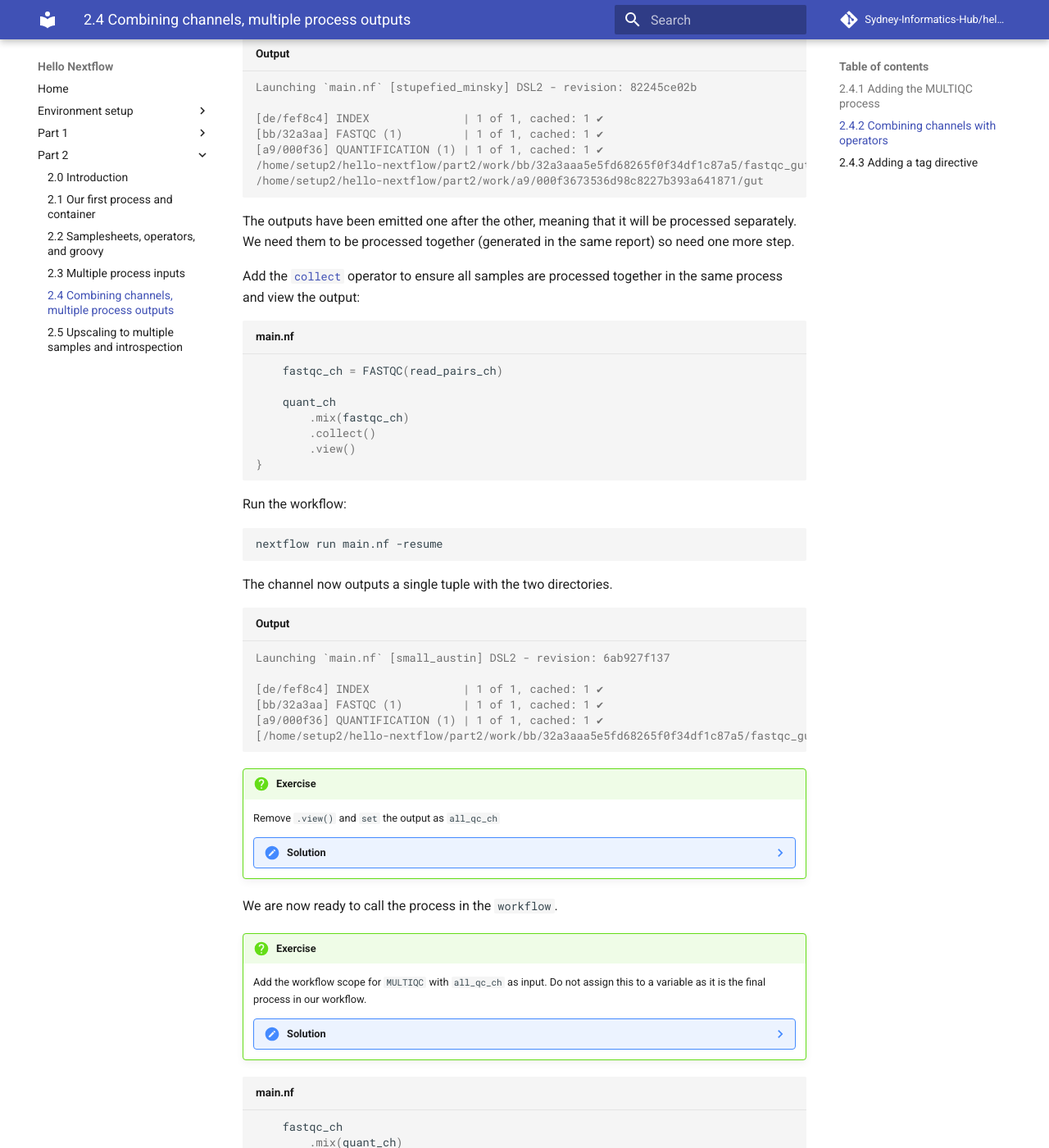
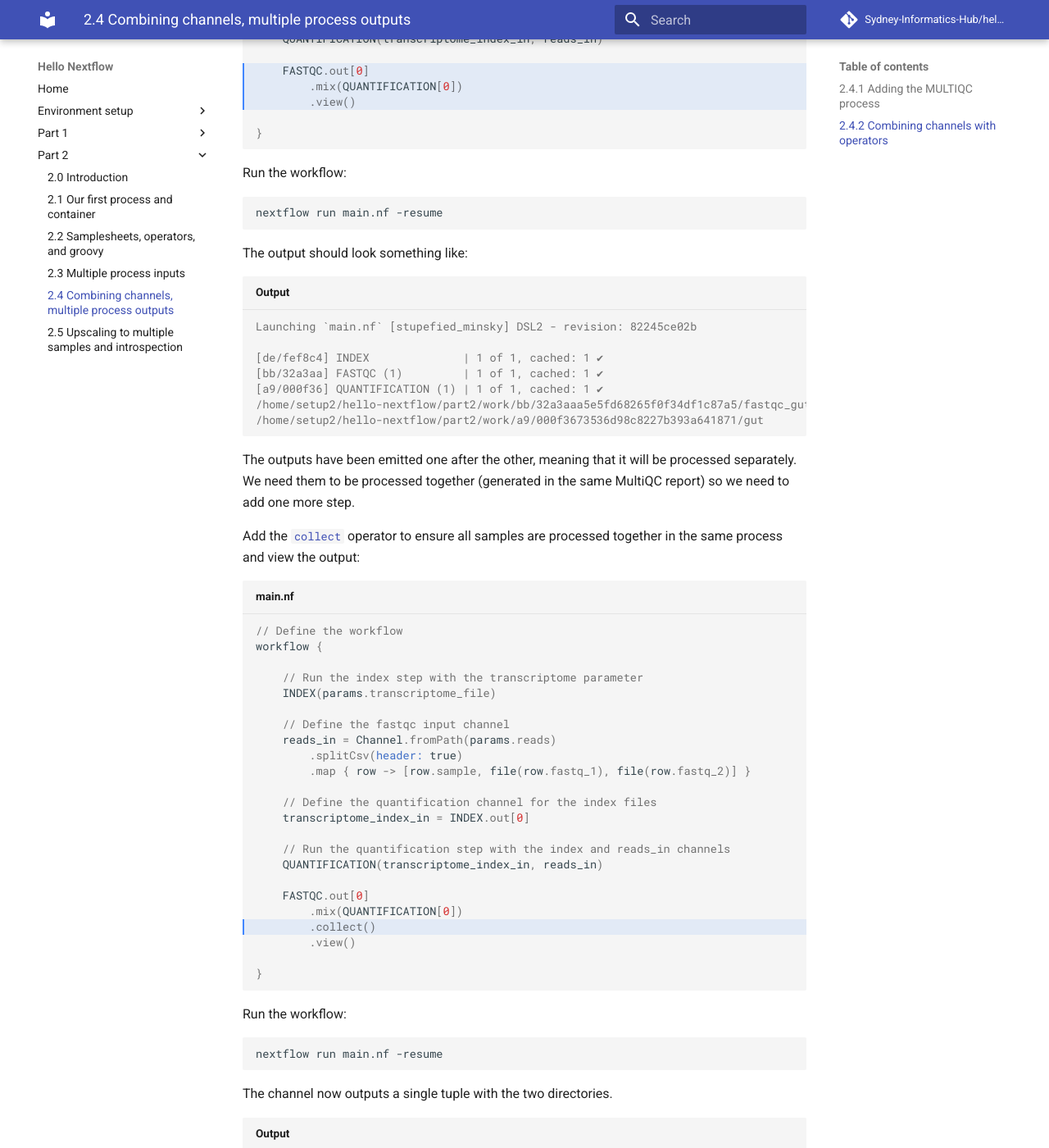
Before and after one commit to Sydney-Informatics-Hub/hello-nextflow, an MkDocs documentation site: the page built from docs/part2/04_multiqc.md, in a window 1280 px wide and 1400 px high, scrolled down 3683 px. Shown: the whole window at 82% size. Built offline with MkDocs 1.6.1 and Material for MkDocs 9.7.7, drawn with Linux system fonts in a browser that asks for light colours; comment, search, counter and statistics services are not loaded; some of the changed text lies outside the part shown.

Commit message:
Update 2.4-5 with new channel structure
- Move tags section from 2.4 to 2.5

````diff
--- a/docs/part2/04_multiqc.md
+++ b/docs/part2/04_multiqc.md
@@ -39,12 +39,16 @@ files generated by the `FASTQC` and `QUANTIFICATION` processes.
 ## 2.4.1 Adding the `MULTIQC` process
 
 We will implement MultiQC based off the pipeline
+
+Add the following MULTIQC process definition after the `QUANTIFICATION` process.
+The `script` and `input` follow the MultiQC
 [integration recommendations](https://multiqc.info/docs/usage/pipelines/#nextflow).
-
-Add the following process definition with the `script` and `input` provided:
 
 ```groovy title="main.nf"
 process MULTIQC {
+
+  container "quay.io/biocontainers/multiqc:1.19--pyhdfd78af_0"
+  publishDir params.outdir, mode: 'copy'
 
   input:
   path "*"
@@ -81,7 +85,7 @@ channel as input to `MULTIQC`.
     cause downstream processes prematurely, even if the directory is empty or
     incomplete. (In this case, MultiQC might miss some inputs)
 
-    Use **channels* to pass data between processes. Channels enable Nextflow
+    Use **channels** to pass data between processes. Channels enable Nextflow
     to track outputs and ensure that downstream processes only run when all
     required data is ready, maintaining proper worfklow control.
 
@@ -90,37 +94,15 @@ More on this in the next section.
 > Use work directory to explore outputs of a process. How do we know what
 outputs of QUANTIFICATION we're trying to capture?
 
-!!! question "Exercise"
+Next, add the `output` definition.
 
-    Add the `output` definition, using the information on the bash script above.
+> Explain why these files are ouput - will be clear with diagram
 
-    ??? note "Solution"
-
-        ```groovy title="main.nf"
-        process MULTIQC {
-          [ directives ]
-
-          input:
-          path "*"
-
-          output:
-          path "multiqc_report.html"
-          path "multiqc_data"
-
-          script:
-          """
-          multiqc .
-          """
-        }
-        ```
-
-Add the directives:
-
-```groovy
+```groovy title="main.nf" hl_lines="10-11"
 process MULTIQC {
 
   container "quay.io/biocontainers/multiqc:1.19--pyhdfd78af_0"
-  publishDir "results", mode: 'copy'
+  publishDir params.outdir, mode: 'copy'
 
   input:
   path "*"
@@ -158,13 +140,28 @@ In the workflow scope, use the
 [`mix`](https://www.nextflow.io/docs/latest/operator.html#mix) operator to
 emit the contents of `fastqc_ch` and `quant_ch` in a single channel. View it:
 
-```groovy title="main.nf"
-    fastqc_ch = FASTQC(read_pairs_ch)
-    quant_ch = QUANTIFICATION(index_ch, read_pairs_ch)
+```groovy title="main.nf" hl_lines="18-20"
+// Define the workflow
+workflow {
 
-    fastqc_ch
-        .mix(quant_ch)
+    // Run the index step with the transcriptome parameter
+    INDEX(params.transcriptome_file)
+
+    // Define the fastqc input channel
+    reads_in = Channel.fromPath(params.reads)
+        .splitCsv(header: true)
+        .map { row -> [row.sample, file(row.fastq_1), file(row.fastq_2)] }
+
+    // Define the quantification channel for the index files
+    transcriptome_index_in = INDEX.out[0]
+
+    // Run the quantification step with the index and reads_in channels
+    QUANTIFICATION(transcriptome_index_in, reads_in)
+
+    FASTQC.out[0]
+        .mix(QUANTIFICATION[0])
         .view()
+
 }
 ```
 
@@ -188,19 +185,35 @@ Launching `main.nf` [stupefied_minsky] DSL2 - revision: 82245ce02b
 
 The outputs have been emitted one after the other, meaning that it will be
 processed separately. We need them to be processed together (generated in the
-same report) so need one more step.
+same MultiQC report) so we need to add one more step.
 
 Add the [`collect`](https://www.nextflow.io/docs/latest/operator.html#collect)
 operator to ensure all samples are processed together in the same
 process and view the output:
 
-```groovy title="main.nf"
-    fastqc_ch = FASTQC(read_pairs_ch)
+```groovy title="main.nf" hl_lines="20"
+// Define the workflow
+workflow {
 
-    quant_ch
-        .mix(fastqc_ch)
+    // Run the index step with the transcriptome parameter
+    INDEX(params.transcriptome_file)
+
+    // Define the fastqc input channel
+    reads_in = Channel.fromPath(params.reads)
+        .splitCsv(header: true)
+        .map { row -> [row.sample, file(row.fastq_1), file(row.fastq_2)] }
+
+    // Define the quantification channel for the index files
+    transcriptome_index_in = INDEX.out[0]
+
+    // Run the quantification step with the index and reads_in channels
+    QUANTIFICATION(transcriptome_index_in, reads_in)
+
+    FASTQC.out[0]
+        .mix(QUANTIFICATION[0])
         .collect()
         .view()
+
 }
 ```
 
@@ -224,36 +237,54 @@ Launching `main.nf` [small_austin] DSL2 - revision: 6ab927f137
 
 !!! question "Exercise"
 
-    Remove `.view()` and `set` the output as `all_qc_ch`
+    Now that we have a channel that emits the correct data, remove `.view()`
+    and assign the channel to a variable called `multiqc_in`.
 
     ??? note "Solution"
 
-        ```groovy title="main.nf"
-            quant_ch
-                .mix(fastqc_ch)
+        ```groovy title="main.nf" hl_lines="7 8 11"
+            // Define the quantification channel for the index files
+            transcriptome_index_in = INDEX.out[0]
+
+            // Run the quantification step with the index and reads_in channels
+            QUANTIFICATION(transcriptome_index_in, reads_in)
+
+            // Define the multiqc input channel
+            multiqc_in = FASTQC.out[0]
+                .mix(QUANTIFICATION[0])
                 .collect()
-                .set { all_qc_ch }
+
         }
         ```
 
-We are now ready to call the process in the `workflow`.
+We are now ready to call the `MULTIQC` process in the `workflow`.
 
 !!! question "Exercise"
 
-    Add the workflow scope for `MULTIQC` with `all_qc_ch` as input. Do not
-    assign this to a variable as it is the final process in our workflow.
+    Add the `MULTIQC` process in the workflow scope with `multiqc_in` as input.
 
     ??? note "Solution"
 
-```groovy title="main.nf"
-    fastqc_ch
-        .mix(quant_ch)
-        .collect()
-        .set { all_qc_ch }
+        ```groovy title="main.nf" hl_lines="12-17"
+            // Define the quantification channel for the index files
+            transcriptome_index_in = INDEX.out[0]
 
-    MULTIQC(all_qc_ch)
-}
-```
+            // Run the quantification step with the index and reads_in channels
+            QUANTIFICATION(transcriptome_index_in, reads_in)
+
+            // Define the multiqc input channel
+            multiqc_in = FASTQC.out[0]
+                .mix(QUANTIFICATION[0])
+                .collect()
+
+            /*
+             * Generate the analysis report with the outputs
+             * from FASTQC and QUANTIFICATION
+             */
+             MULTIQC(multiqc_in)
+
+        }
+        ```
 
 Run the workflow:
 
@@ -275,61 +306,6 @@ Launching `main.nf` [hopeful_swanson] DSL2 - revision: a4304bbe73
 
 You have a working pipeline for a single paired-end sample!
 
-## 2.4.3 Adding a `tag` directive
-
-> Probably move to final lesson
-
-Now that we have an end-to-end workflow, we will add things to help understand
-what is being executed. These will be particularly useful when we run more
-samples later.
-
-Add the following tag directives to your `FASTQC` and `QUANTIFICATION`
-processes:
-
-```groovy title="main.nf"
-process FASTQC {
-
-    tag "fastqc on ${sample_id}"
-    container "quay.io/biocontainers/fastqc:0.12.1--hdfd78af_0"
-    publishDir params.outdir, mode: 'copy'
-
-```
-
-```groovy title="main.nf"
-process QUANTIFICATION {
-
-    tag "salmon on ${sample_id}"
-    container "quay.io/biocontainers/salmon:1.10.1--h7e5ed60_0"
-    publishDir params.", mode: 'copy'
-
-```
-
-> Maybe a note on how directives can use the same variable from the input
-definition
-
-Run the workflow:
-
-```bash
-nextflow run main.nf -resume
-```
-
-Your output should look like:
-
-```
-[de/fef8c4] INDEX                          | 1 of 1, cached: 1 ✔
-[bb/32a3aa] FASTQC (fastqc on gut)         | 1 of 1, cached: 1 ✔
-[a9/000f36] QUANTIFICATION (salmon on gut) | 1 of 1, cached: 1 ✔
-[2f/f0f05e] MULTIQC                        | 1 of 1, cached: 1 ✔
-
-```
-
-Nothing was re-run, but the execution log now shows the sample that was
-processed.
-
-??? example "Advanced exercise"
-
-   Implement `log.info`? `-with-profile`?
-
 !!! abstract "Summary"
 
     In this step you have learned:
````
Also changed, not shown: other parts of docs/part2/04_multiqc.md (+1 -1 lines), docs/part2/05_scale.md (+84 -35 lines), 1 other file.
